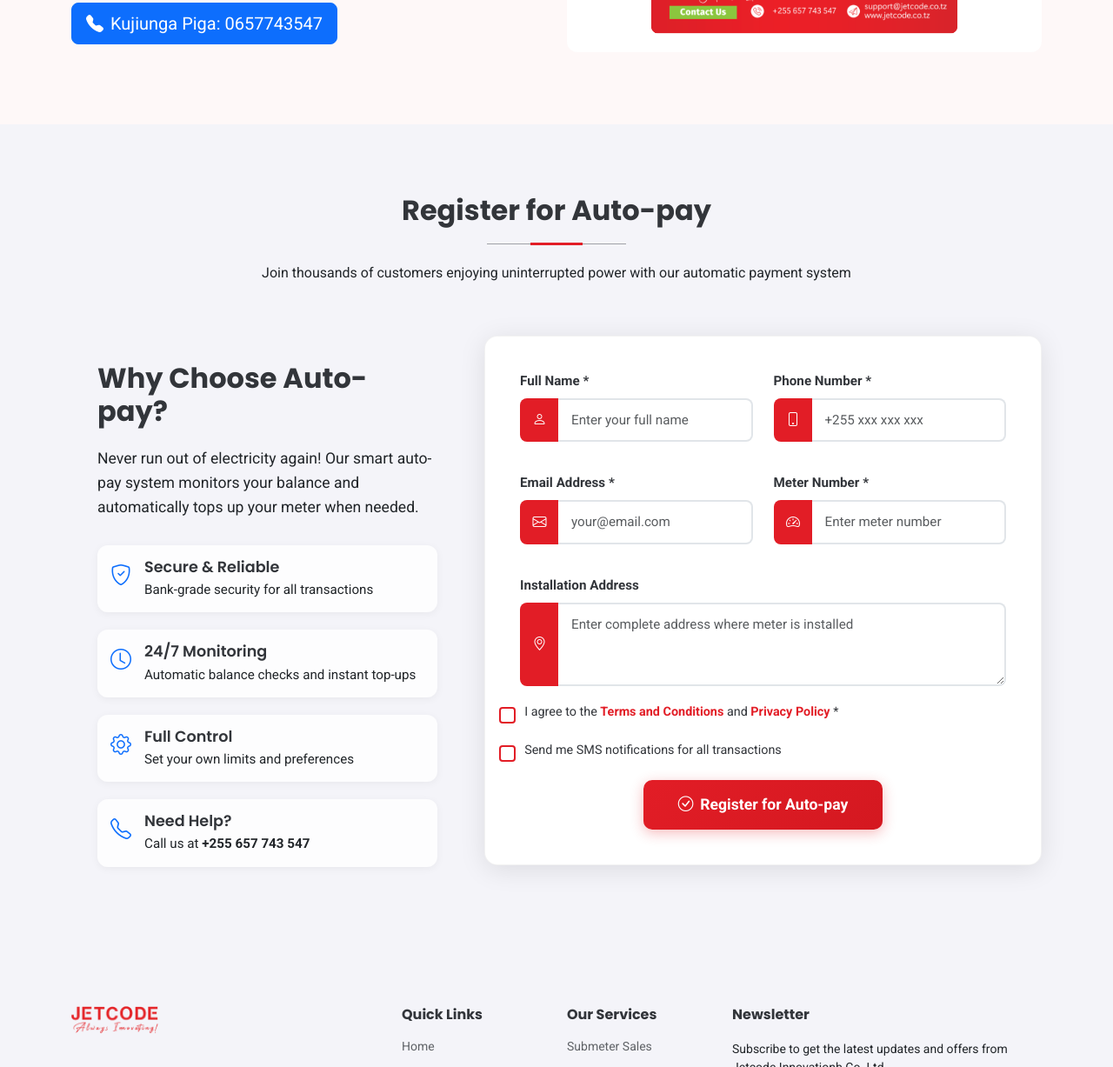
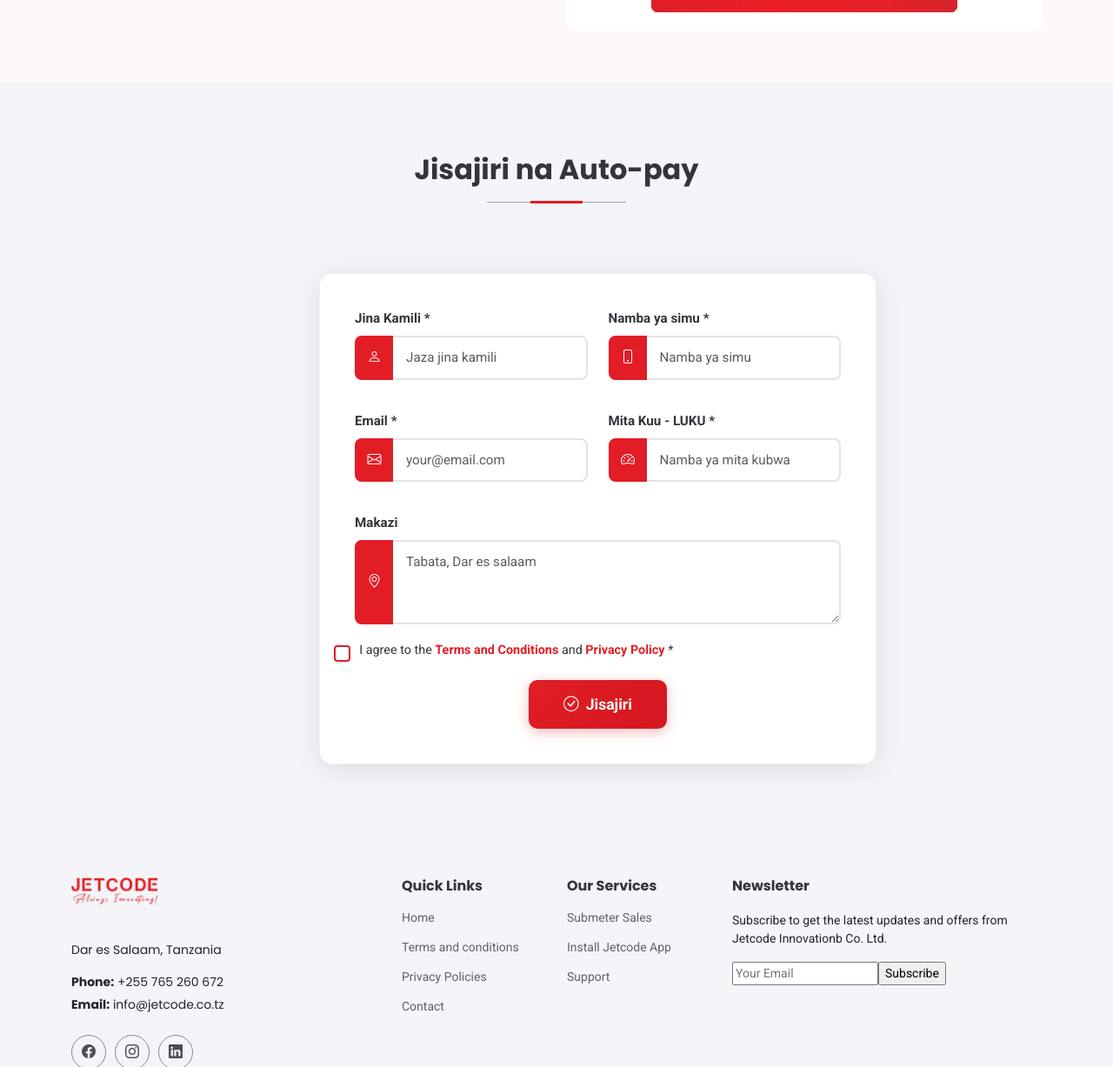
Before and after one commit to Rodgence/Jetcode, a website: page auto-pay.html in a window 1280 px wide. Shown: the part 831-2058 px from the top of the page at 87% size. Drawn offline with Linux system fonts and the light colour scheme.

Commit message:
email fixed

```diff
--- a/auto-pay.html
+++ b/auto-pay.html
@@ -127,11 +127,6 @@
                 </ul>
               </div>
 
-              <div class="autopay-cta">
-                <a href="tel:+255657743547" class="btn btn-primary btn-lg">
-                  <i class="bi bi-telephone-fill me-2"></i>Kujiunga Piga: 0657743547
-                </a>
-              </div>
             </div>
           </div> <!-- Right Column - Banner -->
           <div class="col-lg-6" data-aos="fade-left" data-aos-delay="300">
@@ -150,55 +145,16 @@
 
       <!-- Section Title -->
       <div class="container section-title" data-aos="fade-up">
-        <h2>Register for Auto-pay</h2>
-        <p>Join thousands of customers enjoying uninterrupted power with our automatic payment system</p>
+        <h2>Jisajiri na Auto-pay</h2>
+        <!-- <p>Join thousands of customers enjoying uninterrupted power with our automatic payment system</p> -->
       </div><!-- End Section Title -->
 
       <div class="container" data-aos="fade-up" data-aos-delay="100">
 
         <div class="row">
           <!-- Left Column: Information -->
-          <div class="col-lg-5" data-aos="fade-right" data-aos-delay="100">
-            <div class="autopay-info">
-              <h3 class="autopay-info-title">Why Choose Auto-pay?</h3>
-              <p class="autopay-info-description">
-                Never run out of electricity again! Our smart auto-pay system monitors your balance and automatically tops up your meter when needed.
-              </p>
+          <div class="col-lg-3" data-aos="fade-right" data-aos-delay="100">
 
-              <div class="autopay-benefits">
-                <div class="benefit-item">
-                  <i class="bi bi-shield-check text-primary"></i>
-                  <div>
-                    <h4>Secure & Reliable</h4>
-                    <p>Bank-grade security for all transactions</p>
-                  </div>
-                </div>
-
-                <div class="benefit-item">
-                  <i class="bi bi-clock text-primary"></i>
-                  <div>
-                    <h4>24/7 Monitoring</h4>
-                    <p>Automatic balance checks and instant top-ups</p>
-                  </div>
-                </div>
-
-                <div class="benefit-item">
-                  <i class="bi bi-gear text-primary"></i>
-                  <div>
-                    <h4>Full Control</h4>
-                    <p>Set your own limits and preferences</p>
-                  </div>
-                </div>
-
-                <div class="benefit-item">
-                  <i class="bi bi-telephone text-primary"></i>
-                  <div>
-                    <h4>Need Help?</h4>
-                    <p>Call us at <strong>+255 657 743 547</strong></p>
-                  </div>
-                </div>
-              </div>
-            </div>
           </div>
 
           <!-- Right Column: Registration Form -->
@@ -207,44 +163,44 @@
               <form action="forms/autopay-register.php" method="post" role="form" class="autopay-form">
                 <div class="row">
                   <div class="col-md-6 form-group">
-                    <label for="fullname">Full Name *</label>
+                    <label for="fullname">Jina Kamili *</label>
                     <div class="input-group">
                       <span class="input-group-text"><i class="bi bi-person"></i></span>
-                      <input type="text" name="fullname" id="fullname" class="form-control" placeholder="Enter your full name" required>
+                      <input type="text" name="fullname" id="fullname" class="form-control" placeholder="Jaza jina kamili" required>
                     </div>
                   </div>
                   <div class="col-md-6 form-group">
-                    <label for="phone">Phone Number *</label>
+                    <label for="phone">Namba ya simu *</label>
                     <div class="input-group">
                       <span class="input-group-text"><i class="bi bi-phone"></i></span>
-                      <input type="tel" name="phone" id="phone" class="form-control" placeholder="+255 xxx xxx xxx" required>
+                      <input type="tel" name="phone" id="phone" class="form-control" placeholder="Namba ya simu" required>
                     </div>
                   </div>
                 </div>
 
                 <div class="row mt-3">
                   <div class="col-md-6 form-group">
-                    <label for="email">Email Address *</label>
+                    <label for="email">Email *</label>
                     <div class="input-group">
                       <span class="input-group-text"><i class="bi bi-envelope"></i></span>
                       <input type="email" name="email" id="email" class="form-control" placeholder="your@email.com" required>
                     </div>
                   </div>
                   <div class="col-md-6 form-group">
-                    <label for="meter_number">Meter Number *</label>
+                    <label for="meter_number">Mita Kuu - LUKU *</label>
                     <div class="input-group">
                       <span class="input-group-text"><i class="bi bi-speedometer2"></i></span>
-                      <input type="text" name="meter_number" id="meter_number" class="form-control" placeholder="Enter meter number" required>
+                      <input type="text" name="meter_number" id="meter_number" class="form-control" placeholder="Namba ya mita kubwa" required>
                     </div>
                   </div>
                 </div>
 
 
                 <div class="form-group mt-3">
-                  <label for="address">Installation Address</label>
+                  <label for="address">Makazi</label>
                   <div class="input-group">
                     <span class="input-group-text"><i class="bi bi-geo-alt"></i></span>
-                    <textarea name="address" id="address" class="form-control" rows="3" placeholder="Enter complete address where meter is installed"></textarea>
+                    <textarea name="address" id="address" class="form-control" rows="3" placeholder="Tabata, Dar es salaam"></textarea>
                   </div>
                 </div>
 
@@ -256,16 +212,6 @@
                     </label>
                   </div>
                 </div>
-
-                <div class="form-group mt-3">
-                  <div class="form-check">
-                    <input class="form-check-input" type="checkbox" name="sms_notifications" id="sms_notifications">
-                    <label class="form-check-label" for="sms_notifications">
-                      Send me SMS notifications for all transactions
-                    </label>
-                  </div>
-                </div>
-
                 <div class="my-3">
                   <div class="loading">Processing your registration...</div>
                   <div class="error-message"></div>
@@ -274,7 +220,7 @@
 
                 <div class="text-center">
                   <button type="submit" class="btn btn-primary btn-lg">
-                    <i class="bi bi-check-circle me-2"></i>Register for Auto-pay
+                    <i class="bi bi-check-circle me-2"></i>Jisajiri
                   </button>
                 </div>
 
```
Also changed, not shown: 1 other file.
